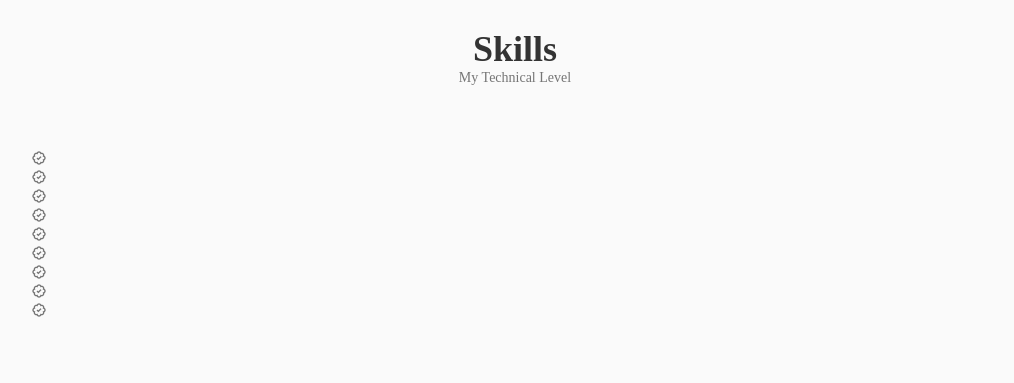
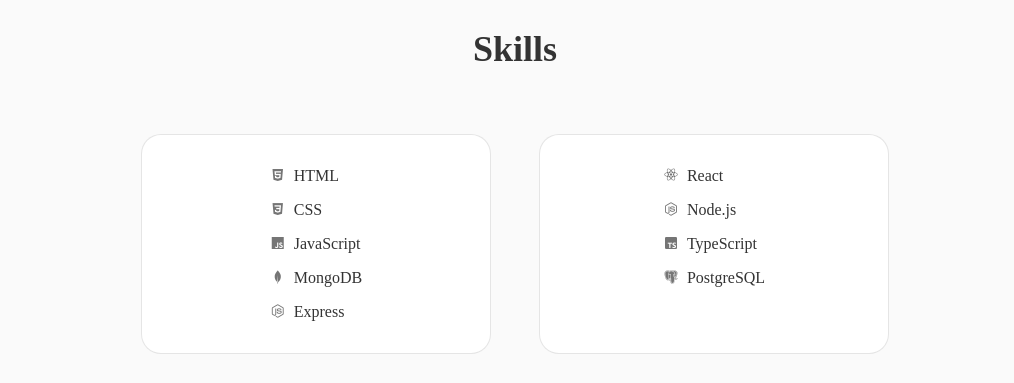
Before and after one commit to zaragotcode/portfolio-react, a React (Create React App) app: page / in a window 1280 px wide. Shown: the part 1291-1674 px from the top of the page, without its empty margins (125-1139 px from the left). Before the commit the page ends 1644 px from the top, so only its background shows below. Built offline with nearby package versions, Linux system fonts and the light colour scheme.

Commit message:
create Footer component and styling files

```diff
--- a/package.json
+++ b/package.json
@@ -3,6 +3,7 @@
   "version": "0.1.0",
   "private": true,
   "dependencies": {
+    "@emailjs/browser": "^3.10.0",
     "@testing-library/jest-dom": "^5.16.5",
     "@testing-library/react": "^13.4.0",
     "@testing-library/user-event": "^13.5.0",
--- a/src/components/Header/Header.jsx
+++ b/src/components/Header/Header.jsx
@@ -36,13 +36,6 @@
             </li>
 
             <li className="nav__item">
-              <a href="#servies" className="nav__link">
-                <i className="uil uil-briefcase-alt nav__icon"></i>
-                Services
-              </a>
-            </li>
-
-            <li className="nav__item">
               <a href="#portfolio" className="nav__link">
                 <i className="uil uil-scenery nav__icon"></i>
                 Portfolio
--- a/src/components/Home/Social.jsx
+++ b/src/components/Home/Social.jsx
@@ -3,6 +3,14 @@
 const Social = () => {
   return (
     <div className="home__social">
+
+      <a
+        href="mailto:patrickmazara@hotmail.com"
+        className="home__social-icon"
+        target="_blank" rel="noreferrer">
+        <i class="uil uil-envelope-edit"></i>
+      </a>
+
       <a
         href="https://www.linkedin.com/in/patrickmazara/"
         className="home__social-icon"
--- a/src/components/Skills/Languages.jsx
+++ b/src/components/Skills/Languages.jsx
@@ -3,71 +3,42 @@
 const Languages = () => {
   return (
     <div className="skills__content">
-      <h3 className="skils__title"></h3>
-
       <div className="skills__box">
         <div className="skills__group">
 
           <div className="skills__data">
-            <i className="bx bx-badge-check"></i>
+            <i class="bx bxl-html5"></i>
             <div>
-              <h3 className="skills__name"></h3>
+              <h3 className="skills__name">HTML</h3>
             </div>
           </div>
 
           <div className="skills__data">
-            <i className="bx bx-badge-check"></i>
+            <i class="bx bxl-css3"></i>
             <div>
-              <h3 className="skills__name"></h3>
+              <h3 className="skills__name">CSS</h3>
             </div>
           </div>
 
           <div className="skills__data">
-            <i className="bx bx-badge-check"></i>
+            <i class="bx bxl-javascript"></i>
             <div>
-              <h3 className="skills__name"></h3>
+              <h3 className="skills__name">JavaScript</h3>
+            </div>
+          </div>
+
+
+          <div className="skills__data">
+            <i class="bx bxl-mongodb"></i>
+            <div>
+              <h3 className="skills__name">MongoDB</h3>
             </div>
           </div>
 
           <div className="skills__data">
-            <i className="bx bx-badge-check"></i>
+            <i class="bx bxl-nodejs"></i>
             <div>
-              <h3 className="skills__name"></h3>
-            </div>
-          </div>
-
-          <div className="skills__data">
-            <i className="bx bx-badge-check"></i>
-            <div>
-              <h3 className="skills__name"></h3>
-            </div>
-          </div>
-
-          <div className="skills__data">
-            <i className="bx bx-badge-check"></i>
-            <div>
-              <h3 className="skills__name"></h3>
-            </div>
-          </div>
-
-          <div className="skills__data">
-            <i className="bx bx-badge-check"></i>
-            <div>
-              <h3 className="skills__name"></h3>
-            </div>
-          </div>
-
-          <div className="skills__data">
-            <i className="bx bx-badge-check"></i>
-            <div>
-              <h3 className="skills__name"></h3>
-            </div>
-          </div>
-
-          <div className="skills__data">
-            <i className="bx bx-badge-check"></i>
-            <div>
-              <h3 className="skills__name"></h3>
+              <h3 className="skills__name">Express</h3>
             </div>
           </div>
 
--- /dev/null
+++ b/src/components/Skills/MoreLanguages.jsx
@@ -0,0 +1,43 @@
+import React from 'react'
+
+const MoreLanguages = () => {
+  return (
+    <div className="skills__content">
+    <div className="skills__box">
+      <div className="skills__group">
+
+        <div className="skills__data">
+          <i class="bx bxl-react"></i>
+          <div>
+            <h3 className="skills__name">React</h3>
+          </div>
+        </div>
+
+        <div className="skills__data">
+          <i class="bx bxl-nodejs"></i>
+          <div>
+            <h3 className="skills__name">Node.js</h3>
+          </div>
+        </div>
+
+        <div className="skills__data">
+          <i class="bx bxl-typescript"></i>
+          <div>
+            <h3 className="skills__name">TypeScript</h3>
+          </div>
+        </div>
+
+        <div className="skills__data">
+          <i class="bx bxl-postgresql"></i>
+          <div>
+            <h3 className="skills__name">PostgreSQL</h3>
+          </div>
+        </div>
+
+      </div>
+    </div>
+  </div>
+  )
+}
+
+export default MoreLanguages
--- a/src/components/Skills/Skills.css
+++ b/src/components/Skills/Skills.css
@@ -0,0 +1,65 @@
+.skills__container {
+  grid-template-columns: repeat(2, 350px);
+  column-gap: 3rem;
+  justify-content: center;
+}
+
+.skills__content {
+  background-color: var(--container-color);
+  border: 1px solid rgba(0, 0, 0, 0.1);
+  padding: 2rem 4rem;
+  border-radius: 1.25rem;
+}
+
+.skills__box {
+  display: flex;
+  justify-content: center;
+  column-gap: 2.5rem;
+}
+
+.skills__group {
+  display: grid;
+  align-items: flex-start;
+  row-gap: 1rem;
+}
+
+.skills__data {
+  display: flex;
+  column-gap: 0.5rem;
+}
+
+.skills__name {
+  font-size: var(--normal-font-size);
+  font-weight: var(--font-medium);
+  line-height: 18px;
+}
+
+@media screen and (max-width: 992px) {
+  .skills__container {
+    grid-template-columns: max-content;
+    row-gap: 2rem;
+  }
+}
+
+
+@media screen and (max-width: 576px) {
+  .skills__container {
+    grid-template-columns: 1fr;
+  }
+
+  .skills__content {
+    padding: 1.5rem;
+  }
+}
+
+
+
+@media screen and (max-width: 350px) {
+  .skills__box {
+    column-gap: 1.25rem;
+  }
+
+  .skills__name {
+    font-size: var(--small-font-size);
+  }
+}
--- a/src/components/Skills/Skills.jsx
+++ b/src/components/Skills/Skills.jsx
@@ -1,16 +1,18 @@
 import React from 'react'
-import "./Skills.cs"
+import "./Skills.css"
 import Languages from './Languages'
+import MoreLanguages from './MoreLanguages'
 
 const Skills = () => {
   return (
     <section className="skills section" id="skills">
       <h2 className="section__title">Skills</h2>
-      <span className="section__subtitle">My Technical Level</span>
+      <span className="section__subtitle"></span>
 
 
     <div className="skills__container container grid">
       <Languages />
+      <MoreLanguages />
     </div>
     </section>
   )
```
Also changed, not shown: src/components/Contact/Contact.css (added), src/components/Footer/Footer.css (added), src/components/Footer/Footer.jsx (added), 1 other file (tests, documents, lock files or other folders).
